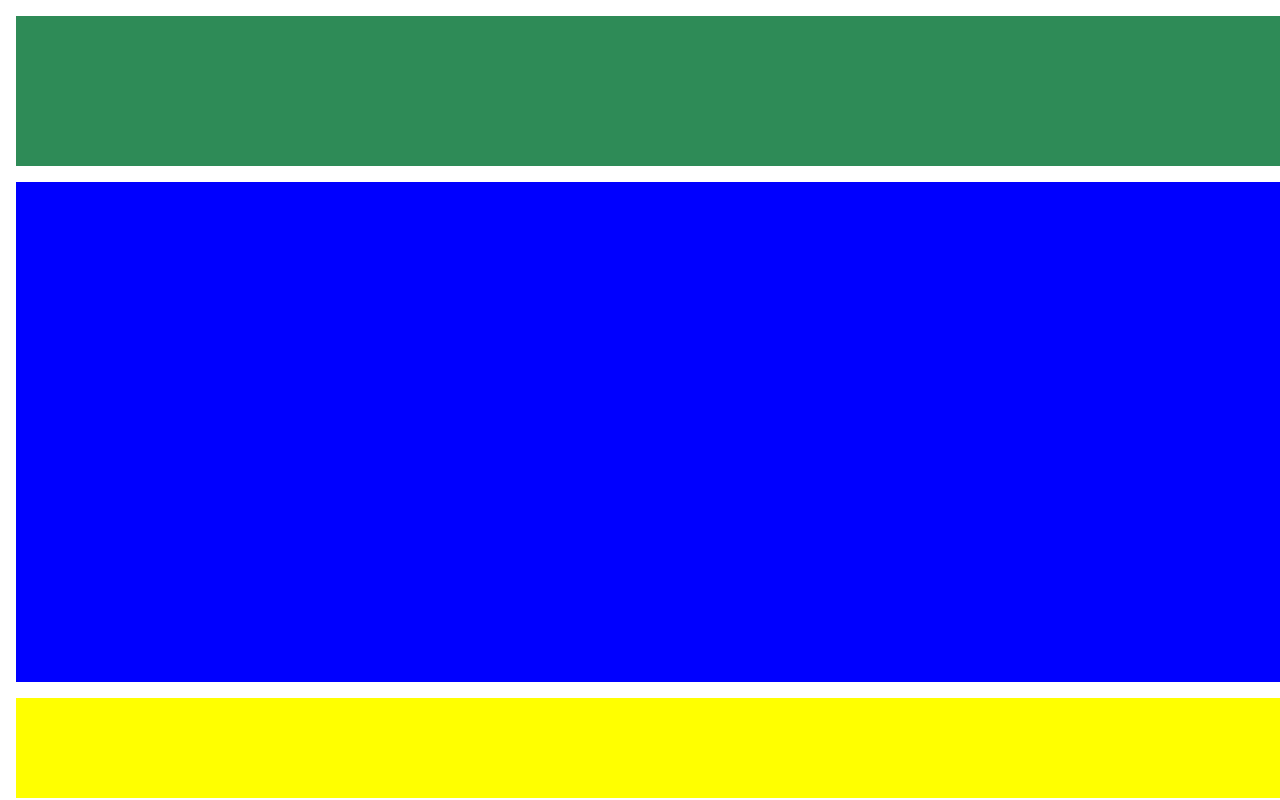
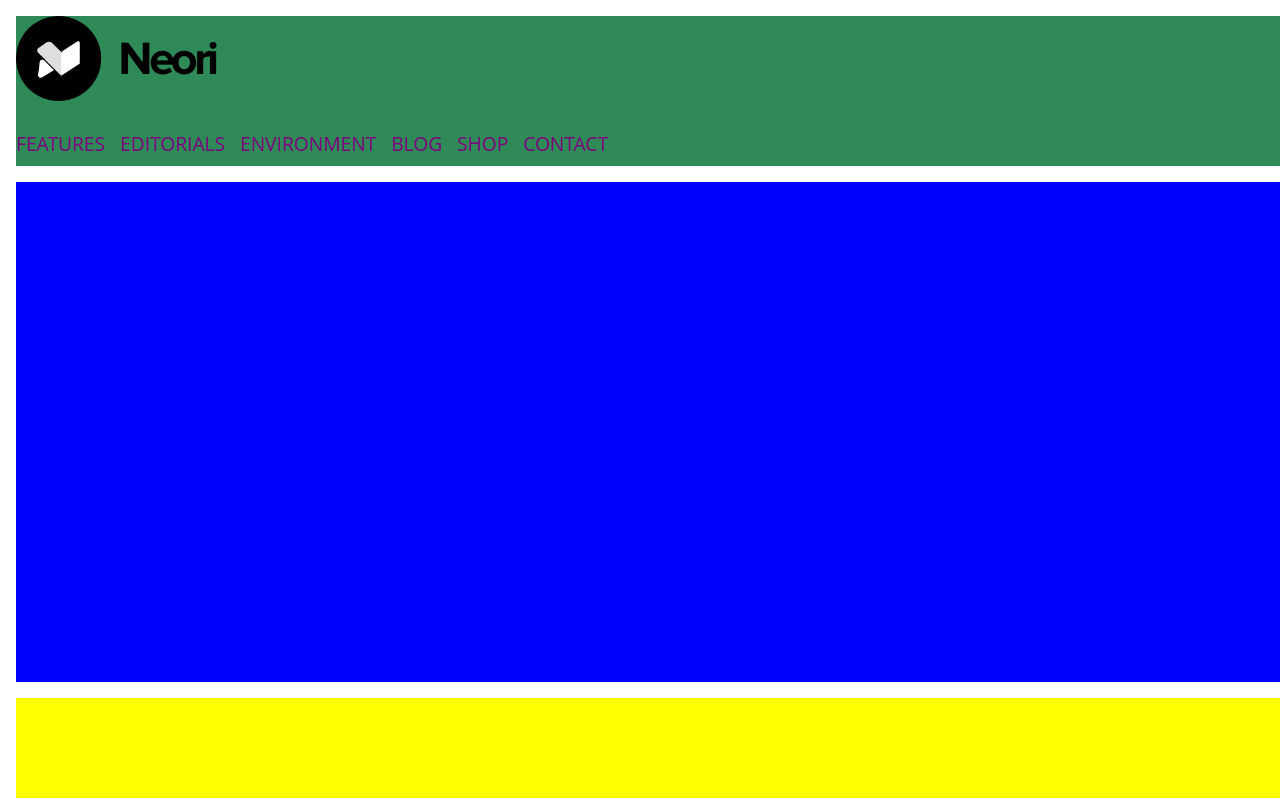
Before and after one commit to lumilio/htmlcss-struttura-wp, a plain HTML site: page index.html in a window 1280 px wide. Shown: the top 800 px of the page. Drawn offline with Linux system fonts and the light colour scheme.

Commit message:
header + ancor tag

```diff
--- a/css/cascading-style-sheets.css
+++ b/css/cascading-style-sheets.css
@@ -10,10 +10,15 @@
     display: table;
 }
 
+
+/* struttura a blocchi */
+
+
 body{
     padding: 1rem;
     margin: auto;
     width: 1400px;
+    font-family: 'Open Sans', sans-serif;
 }
 
 /* .debug > */ .content {
@@ -65,3 +70,21 @@ footer{
     padding: 1rem;
     height: 100%;
 }
+
+
+/* riempimento blocchi */
+
+
+#logo{
+    height: 85px;
+    margin-bottom: 1.5rem;
+}
+
+nav{
+    font-size: larger;
+}
+
+a{
+    text-decoration: none;
+    color: purple;
+}
--- a/index.html
+++ b/index.html
@@ -6,9 +6,13 @@
   <meta name="viewport" content="width=device-width, initial-scale=1.0">
   <title>blank</title>
   <link rel='stylesheet' href="css/cascading-style-sheets.css">
+  <link rel="preconnect" href="https://fonts.googleapis.com">
 </head>
 <body class="debug">
-  <header></header>
+  <header>
+    <img id='logo' src="img/logo.png" alt="">
+    <nav> <a href="#">FEATURES</a> &nbsp; <a href="#">EDITORIALS</a> &nbsp; <a href="#">ENVIRONMENT</a> &nbsp; <a href="#">BLOG</a> &nbsp; <a href="#">SHOP</a> &nbsp; <a href="#">CONTACT</a> &nbsp;</nav>
+  </header>
 
   <main>
 
```
